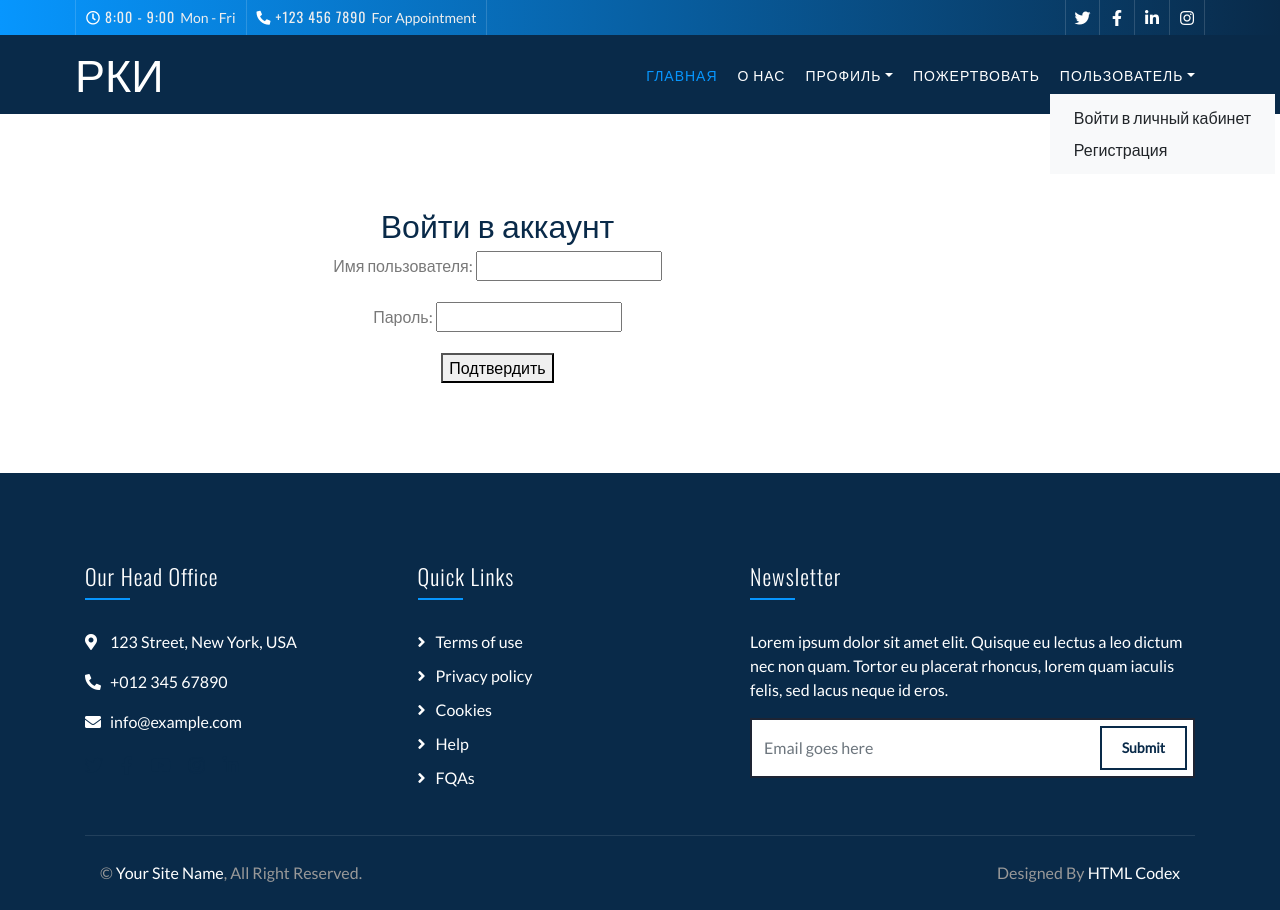
After one commit to ilyadev750/russian_as_a_foreign_language, a Django app: page /login/ in a window 1280 px wide, after a click on "ПОЛЬЗОВАТЕЛЬ". The commit adds this page. Run offline with Django 4.2, Linux system fonts and the light colour scheme; some libraries are stand-ins or nearby versions.

Commit message:
working with templates

```diff
--- a/templates/base.html
+++ b/templates/base.html
@@ -99,6 +99,25 @@
                             </div>
                         </div>
                         <a href="about.html" class="nav-item nav-link">Пожертвовать</a>
+
+                        {% if request.user.is_authenticated %}
+                        <div class="nav-item dropdown">
+                            <a href="#" class="nav-link dropdown-toggle" data-toggle="dropdown">{{ user.username }}</a>
+                            <div class="dropdown-menu">
+                                <a href="#" class="dropdown-item">Персональные данные</a>
+                                <a href="#" class="dropdown-item">Действующие подписки</a>
+                                <a href="{% url 'logout_user' %}" class="dropdown-item">Выйти из личного кабинета</a>
+                            </div>
+                        </div>
+                        {% else %}
+                        <div class="nav-item dropdown">
+                            <a href="#" class="nav-link dropdown-toggle" data-toggle="dropdown">Пользователь</a>
+                            <div class="dropdown-menu">
+                                <a href="{% url 'login_user' %}" class="dropdown-item">Войти в личный кабинет</a>
+                                <a href="{% url 'signup' %}" class="dropdown-item">Регистрация</a>
+                            </div>
+                        </div>
+                        {% endif %}
                     </div>
                 </div>
             </div>
--- a/templates/users/activation_email.html
+++ b/templates/users/activation_email.html
@@ -1,5 +1,5 @@
 {% autoescape off %}
-Здравствуйте! {{ user.username }},
+Здравствуйте, {{ user.username }}!
 Пожалуйста, перейдите по данной ссылке для завершения регистрации.
 http://{{ domain }}{% url 'activate' uidb64=uid token=token %}
 {% endautoescape %}
--- /dev/null
+++ b/templates/users/login.html
@@ -0,0 +1,33 @@
+{% extends 'base.html'%}
+{% load static %}
+
+
+{% block title %}
+Войти в личный кабинет
+{% endblock %}
+
+
+{% block content %}
+<div class="about mt-125">
+  <div class="container">
+      <div class="row align-items-center">
+          <div class="col-md-9">
+              <div class="lection-header">
+                <h2>Войти в аккаунт</h2>
+                <form action="" method="post" enctype="multipart/form-data">
+                    {% csrf_token %}
+                    {% for field in form %}
+                    <p>
+                      {{ field.errors }}
+                      {{ field.label_tag }} {{ field }}
+                    </p>
+                    {% endfor %}
+                    {{ error }}
+                    <button type="submit">Подтвердить</button>
+                  </form>
+              </div>
+          </div>
+      </div>
+  </div>
+</div>
+{% endblock %}
--- a/users/urls.py
+++ b/users/urls.py
@@ -1,11 +1,10 @@
-from django.urls import re_path, path
-from .views import signup, activate
+from django.urls import path
+from .views import signup, activate, login_user, logout_user
 
 
 urlpatterns = [
-    # re_path(r'^signup/$', signup, name='signup'),
-    # re_path(r'^activate/(?P<uidb64>[0-9A-Za-z_\-]+)/(?P<token>[0-9A-Za-z]{1,13}-[0-9A-Za-z]{1,20})/$',
-    #     activate, name='activate'),
     path('signup/', signup, name='signup'),
-    path('activate/<uidb64>/<token>/', activate, name='activate')
+    path('activate/<uidb64>/<token>/', activate, name='activate'),
+    path('login/', login_user, name="login_user"),
+    path('logout/', logout_user, name="logout_user")
 ]
--- a/users/views.py
+++ b/users/views.py
@@ -1,15 +1,20 @@
 from django.http import HttpResponse
 from django.shortcuts import render, redirect
-from django.contrib.auth import login, authenticate
+from django.contrib.auth import login, authenticate, logout
 from .forms import SignupForm
+from django.contrib.auth.forms import AuthenticationForm
 from django.contrib.sites.shortcuts import get_current_site
 from django.utils.encoding import force_bytes, force_str
 from django.utils.http import urlsafe_base64_encode, urlsafe_base64_decode
 from django.template.loader import render_to_string
 from .tokens import account_activation_token
 from django.contrib.auth.models import User
-from django.core.mail import EmailMessage
 from django.core.mail import send_mail
+from dotenv import load_dotenv
+import os
+
+
+load_dotenv()
 
 
 def signup(request):
@@ -19,7 +24,6 @@ def signup(request):
             user = form.save(commit=False)
             user.is_active = False
             user.save()
-            # current_site = get_current_site(request)
             mail_subject = 'Активируйте ваш аккаунт!'
             message = render_to_string('users/activation_email.html', {
                 'user': user,
@@ -28,17 +32,18 @@ def signup(request):
                 'token':account_activation_token.make_token(user),
             })
             to_email = form.cleaned_data.get('email')
-            print(message)
-
             status = send_mail(
                 subject=mail_subject,
                 message=mail_subject,
-                from_email='petrovich7600@yandex.ru',
+                from_email=os.getenv('EMAIL_HOST_USER'),
                 recipient_list=[to_email],
                 html_message=message,
             )
             print(status)
-            return HttpResponse('Пожалуйста, подвтердите вашу электронную почту для завершения регистрации!')
+            context = {
+                'activation': 'Пожалуйста, подвтердите вашу электронную почту для завершения регистрации!'
+                }
+            return render(request, 'users/send_activation_link.html', context=context)
     else:
         form = SignupForm()
     return render(request, 'users/signup.html', {'form': form})
@@ -53,8 +58,34 @@ def activate(request, uidb64, token):
     if user is not None and account_activation_token.check_token(user, token):
         user.is_active = True
         user.save()
-        # login(request, user)
-        # return redirect('home')
-        return HttpResponse('Спасибо за активацию почты. Теперь Вы можете зайти в личный кабинет!')
+        context = {
+            'success_activation': 'Спасибо за активацию почты. Теперь Вы можете зайти в личный кабинет!'
+            }
+        return render(request, 'users/activation_successfull.html', context=context)
     else:
         return HttpResponse('Неверная ссылка!')
+
+
+def login_user(request):
+    if request.method == "POST":
+        username = request.POST["username"]
+        password = request.POST["password"]
+        user = authenticate(request, username=username, password=password)
+        if user is not None:
+            login(request, user)
+            return redirect("home")
+        else:
+            form = AuthenticationForm()
+            context = {
+                "form": form,
+                "error": 'Неверный пользователь или пароль!'
+                }
+            return render(request, "users/login.html", context)
+    else:
+        form = AuthenticationForm()
+    return render(request, "users/login.html", {"form": form, "error": ''})
+
+
+def logout_user(request):
+    logout(request)
+    return redirect("home")
```
Also changed, not shown: templates/users/activation_successfull.html (added, +26 -0 lines), templates/users/send_activation_link.html (added, +25 -0 lines).
